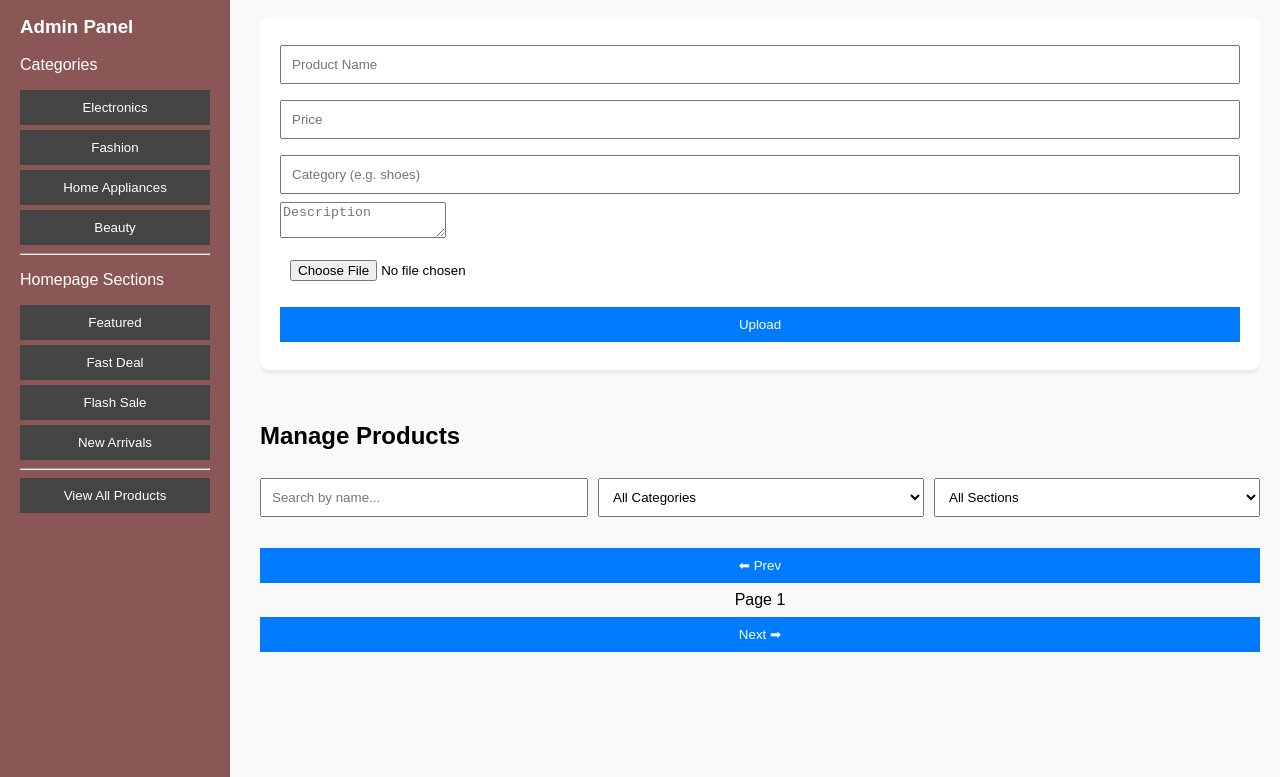
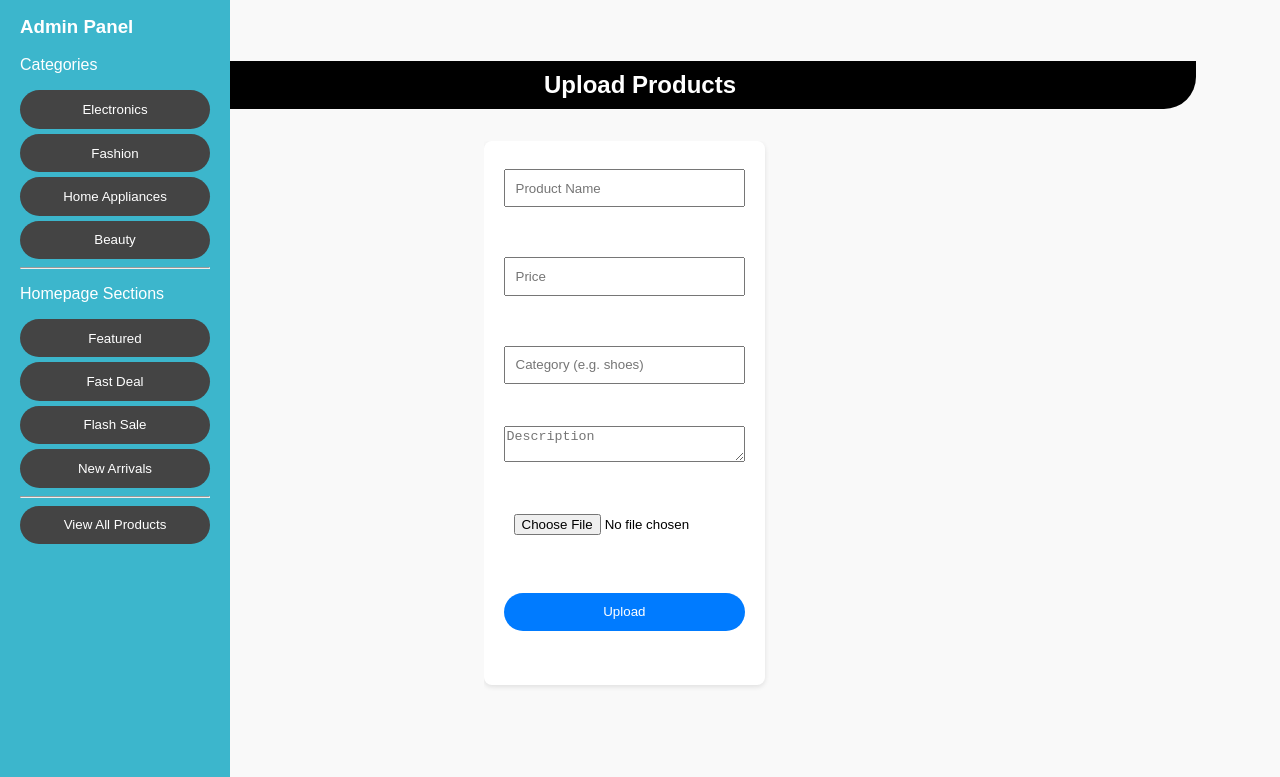
Before and after one commit to NEWMAN5533/EcoShop, a plain HTML site: page admin.html in a window 1280 px wide. Shown: the part 71-848 px from the top of the page. Drawn offline with Linux system fonts and the light colour scheme.

Commit message:
Add files via upload

```diff
--- a/admin.css
+++ b/admin.css
@@ -58,6 +58,7 @@ nav {
   background-color:var(--cl-nav-bg);
   padding: 1rem 1.1rem;
   display: flex;
+
   align-items: center;
   justify-content: space-between;
   border-block-end: 1px solid var(--cl-secondary);
@@ -69,7 +70,7 @@ nav .left {
   display: flex;
   align-items: center;
   justify-content: flex-start;
-  color: blue;
+  color: rgba(34, 197, 29, 0.87);
   text-decoration: underline;
 }
 
@@ -96,6 +97,8 @@ nav .left {
   gap: 1.6rem;
   padding: 1rem;
 }
+
+
 
 .gh-flag {
 padding: 0.2rem;
@@ -146,7 +149,7 @@ border: 0.1px solid var(--cl-primary)
 
   .sidebar {
     width: 230px;
-    background: #8b5656;
+    background: #3cb6cc;
     color: #fff;
     height: 100vh;
     position: absolute;
@@ -154,6 +157,10 @@ border: 0.1px solid var(--cl-primary)
     left: 0;
     padding: 20px;
     transition: 0.5s ease;
+  }
+
+  .sidebar.active {
+    left: 0;
   }
 
 
@@ -167,15 +174,60 @@ border: 0.1px solid var(--cl-primary)
     color: white;
     cursor: pointer;
   }
+
+
   .sidebar button:hover {
     background: #666;
   }
+
+/**
+** CONTENT WRAPPER
+**/
+.content-wrapper {
+  display: flex;
+  width: 100%;
+  height: max-content;
+  margin-bottom: 1rem;
+  align-items: center;
+  justify-content: center;
+  overflow: hidden;
+  justify-self: center;
+  background: transparent;
+}
+
   .content {
-    margin-left: 240px;
+    width: 90%;
+    height: max-content;
+    align-items: center;
+    margin-top: 3rem;
+    display: flex;
+    flex-direction: column;
     padding: 20px;
-    overflow: hidden;
   }
+
+
+  .section-title{
+    width: 100%;
+    height: 3rem;
+    display: flex;
+    align-items: center;
+    justify-content: center;
+    background: black;
+    margin-top: 4rem;
+    border-end-end-radius: 2rem;
+    border-start-start-radius: 2rem;
+    margin-bottom: 2rem;
+  }
+ .section-title h2 {
+  color: #ffffff;
+ }
+
   form, .edit-form {
+    width: 90%;
+    height: 34rem;
+    display: flex;
+    flex-direction: column;
+    gap: 0.5rem;
     background: white;
     padding: 20px;
     border-radius: 8px;
@@ -186,6 +238,7 @@ border: 0.1px solid var(--cl-primary)
     padding: 10px;
     margin: 8px 0;
     width: 100%;
+    height: 2.4rem;
   }
 
   button {
@@ -193,6 +246,7 @@ border: 0.1px solid var(--cl-primary)
     color: white;
     border: none;
     cursor: pointer;
+    border-radius: 2rem;
   }
 
   button:hover {
--- a/admin.html
+++ b/admin.html
@@ -30,7 +30,7 @@
     </div>
   </nav>
 
-
+<!------------MAIN--CONTAINER------------------->
   <!-- Sidebar + Main Content will go here -->
       <div class="sidebar">
   <h3>Admin Panel</h3>
@@ -49,9 +49,12 @@
   <button onclick="loadProducts()">View All Products</button>
 </div>
 
+<div class="content-wrapper">
+<div class="content" id="manager">
+  <div class="section-title">
+    <h2>Upload Products</h2>
+</div>
 
-<div class="content" id="manager">
-  <h2>Upload Products</h2>
   <div id="form-container">
 <form id="productForm">
   <input type="text" id="name" placeholder="Product Name" required><br>
@@ -97,6 +100,8 @@
     <button id="nextPage">Next ➡</button>
   </div>
 </div>
+</div>
+
 
 <!-- Edit Modal -->
 <div class="modal" id="editModal">
@@ -137,16 +142,23 @@ const toggler = document.getElementById("toggler");
 
 const manager = document.getElementById("manager");
 
-// add EventListener //
-toggler.addEventListener("click", function(e) {
-  if (sidebar.style.left === "-500px") {
+
+
+// Toggle sidebar when button is clicked
+toggler.addEventListener("click", function () {
+  if (sidebar.style.left === "0px") {
+    sidebar.style.left = "-500px";
+  } else {
     sidebar.style.left = "0px";
-  } else {
+  }
+});
+
+window.addEventListener("click", function(e) {
+  if (!sidebar.contains(e.target) && (e.target) !== toggler) {
     sidebar.style.left = "-500px";
   }
+})
 
-  manager.style.margin = "0px";
-});
 
 
 </script>
```
